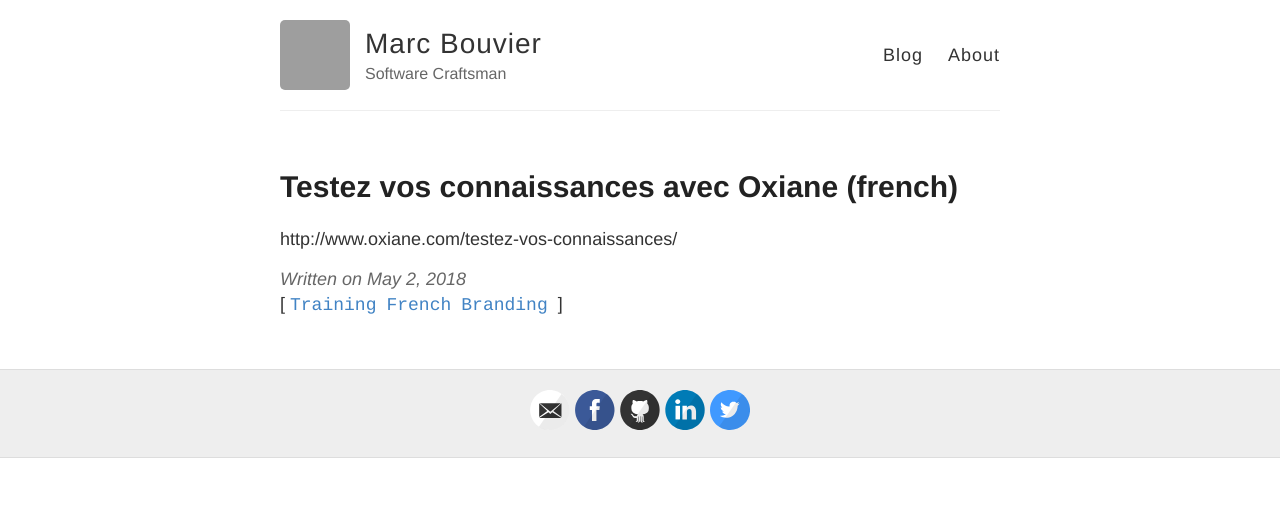
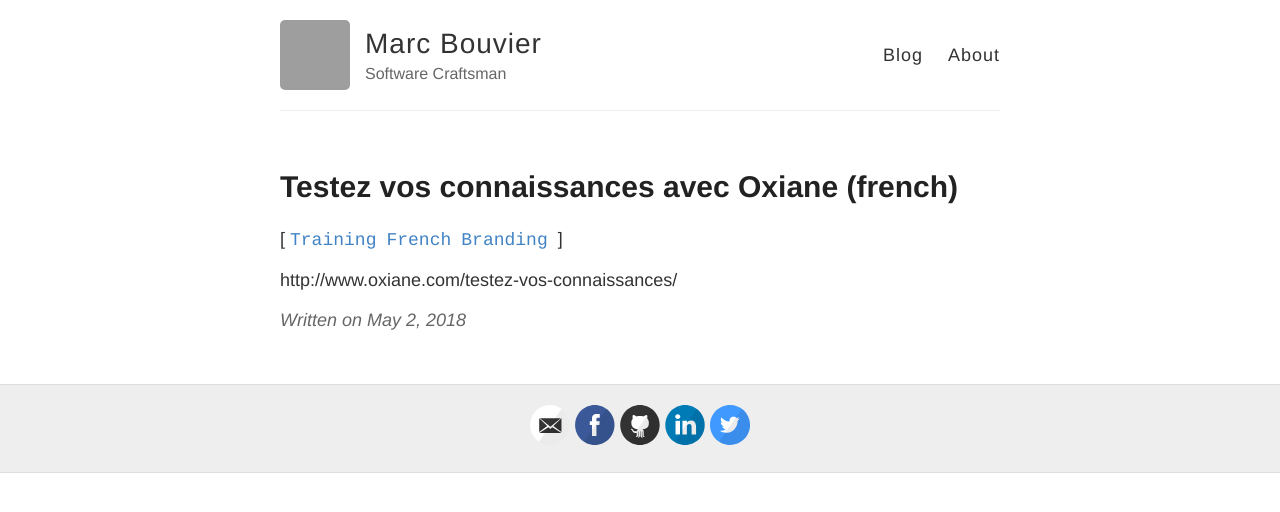
Before and after one commit to marc-bouvier/marc-bouvier.github.io, a Jekyll site: the page built from _posts/2018-05-02-tester-connaissances-oxiane.md, in a window 1280 px wide. Shown: the top 512 px of the page. Built offline with Jekyll 4.4.1, drawn with Linux system fonts in a browser that asks for light colours; comment, search, counter and statistics services are not loaded; grey boxes are pictures that could not be loaded.

```diff
--- a/_layouts/post.html
+++ b/_layouts/post.html
@@ -5,6 +5,12 @@ comments: true
 
 <article class="post">
   <h1>{{ page.title }}</h1>
+  <div class="tags">[
+    {% for tag in page.tags %}
+      {% capture tag_name %}{{ tag }}{% endcapture %}
+      <a href="/tag/{{ tag_name }}"><code class="highligher-rouge"><nobr>{{ tag_name }}</nobr></code>&nbsp;</a>
+    {% endfor %}
+  ]</div>
 
   <div class="entry">
     {{ content }}
@@ -13,11 +19,5 @@ comments: true
   <div class="date">
     Written on {{ page.date | date: "%B %e, %Y" }}
   </div>
-  <div class="tags">[
-    {% for tag in page.tags %}
-      {% capture tag_name %}{{ tag }}{% endcapture %}
-      <a href="/tag/{{ tag_name }}"><code class="highligher-rouge"><nobr>{{ tag_name }}</nobr></code>&nbsp;</a>
-    {% endfor %}
-  ]</div>
   {% include disqus.html %}
 </article>
```
Also changed, not shown: _includes/alltags.html (added, +11 -0 lines), tags.html (added, +17 -0 lines).
